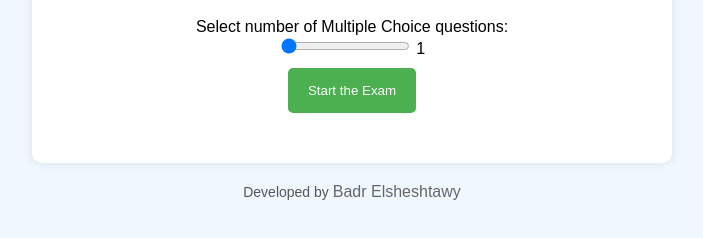
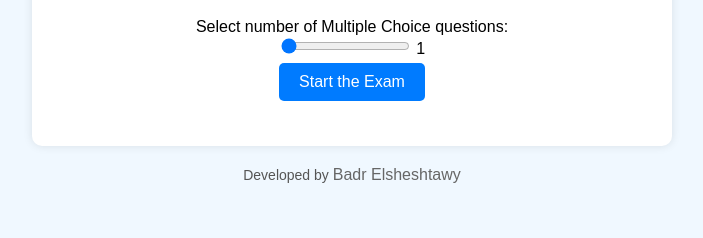
Before and after one commit to Elsheshtawwy/OS, a plain HTML site: page ch1-1.html in a window 1280 px wide. Shown: the part 170-408 px from the top of the page, without its empty margins (288-991 px from the left). Drawn offline with Linux system fonts and the light colour scheme.

Commit message:
Add files via upload

```diff
--- a/ch1-1.html
+++ b/ch1-1.html
@@ -28,16 +28,19 @@
             margin-top: 3px;
         }
         button {
-            background-color: #4CAF50;
-            color: white;
-            padding: 15px 20px;
+            margin: 5px;
+            padding: 10px 20px;
+            font-size: 16px;
+            cursor: pointer;
             border: none;
             border-radius: 5px;
-            cursor: pointer;
-            margin: 10px 0;
+            background-color: #007bff;
+            color: white;
+            transition: background-color 0.3s;
+            text-decoration: none;
         }
         button:hover {
-            background-color: #45a049;
+            background-color: #0056b3;
         }
         #resultContainer {
             margin-top: 20px;
```
Also changed, not shown: ch1-2.html (+9 -6 lines).
